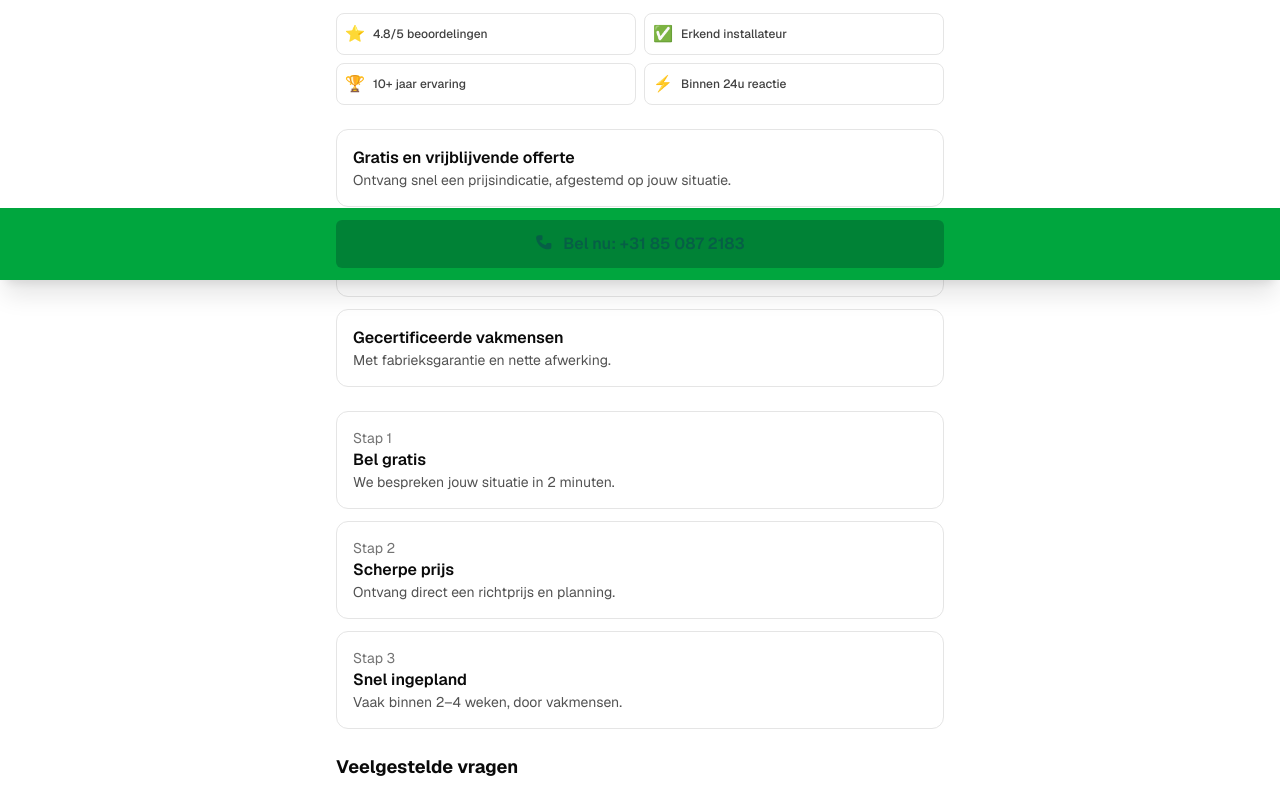
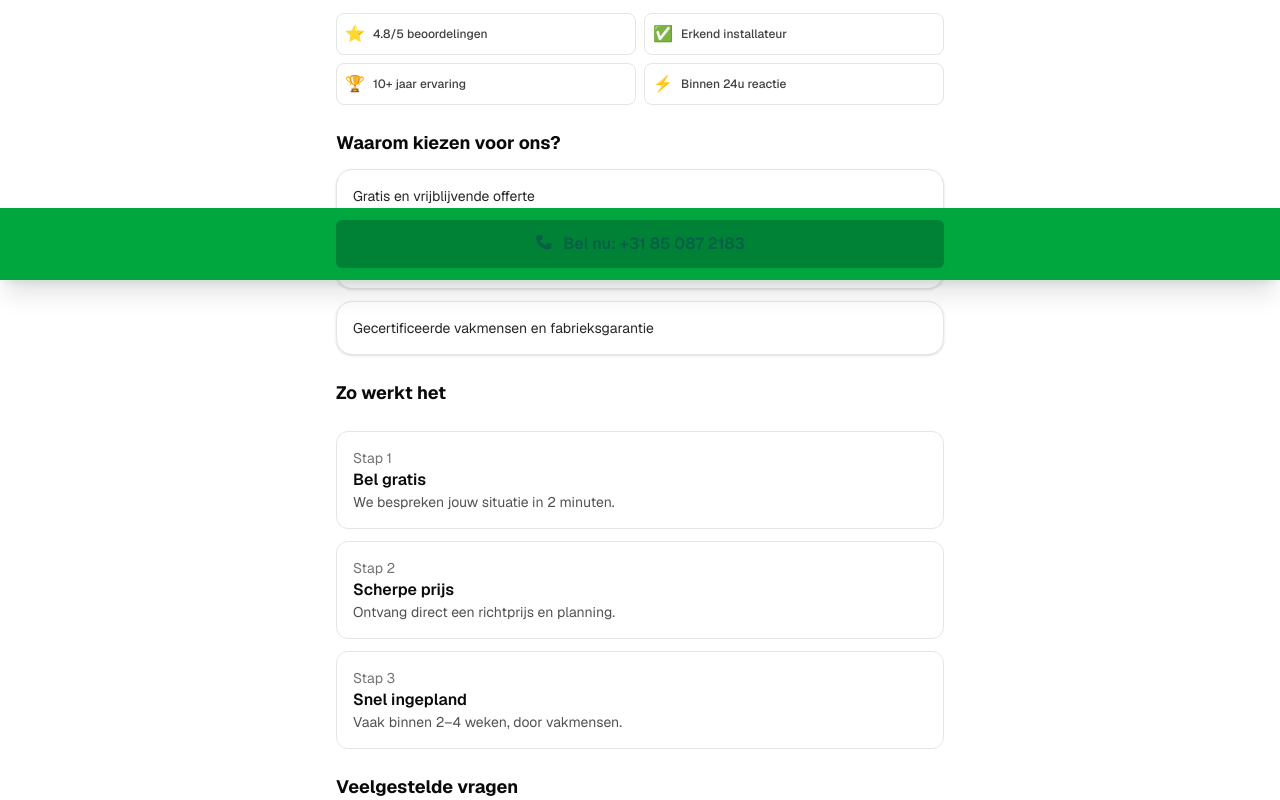
Before and after one commit to OkanLimitless/verduurzamen, a Next.js app: page / in a window 1280 px wide. Shown: the part 520-1320 px from the top of the page. Built offline with nearby package versions, Linux system fonts and the light colour scheme; no server answers.

Commit message:
Design system: add UI primitives (Card/Section/Badge/Button); modernize home and landing pages

```diff
--- a/app/(landing)/[region]/[slug]/page.tsx
+++ b/app/(landing)/[region]/[slug]/page.tsx
@@ -4,6 +4,8 @@ import OfferBanner from "@/components/OfferBanner";
 import TrustBar from "@/components/TrustBar";
 import Steps from "@/components/Steps";
 import FAQ from "@/components/FAQ";
+import Section from "@/components/ui/Section";
+import Card from "@/components/ui/Card";
 import type { Metadata } from "next";
 
 interface PageProps {
@@ -62,20 +64,27 @@ export default async function LandingPage({ params }: PageProps) {
 
       <TrustBar />
 
-      <section className="mt-6 grid gap-3">
+      <Section title="Waarom kiezen voor ons?">
+        <div className="grid gap-3">
           {(page.bullets || [
             "Gratis en vrijblijvende offerte",
-          "Snelle planning, vaak binnen 2–4 weken",
+            "Scherpe prijs en snelle planning (2–4 weken)",
             "Gecertificeerde vakmensen en fabrieksgarantie",
           ]).map((b) => (
-          <div key={b} className="rounded-xl border border-neutral-200 p-4">
+            <Card key={b} className="p-4">
               <p className="text-sm text-neutral-800">{b}</p>
+            </Card>
+          ))}
         </div>
-        ))}
-      </section>
+      </Section>
 
+      <Section title="Zo werkt het">
         <Steps />
+      </Section>
+
+      <Section title="Veelgestelde vragen">
         <FAQ />
+      </Section>
 
       <div className="h-24" />
       <StickyCallCTA phoneTel={PHONE_TEL} phoneDisplay={PHONE_NUMBER} region={region} slug={slug} />
--- a/app/page.tsx
+++ b/app/page.tsx
@@ -5,6 +5,8 @@ import OfferBanner from "@/components/OfferBanner";
 import TrustBar from "@/components/TrustBar";
 import Steps from "@/components/Steps";
 import FAQ from "@/components/FAQ";
+import Section from "@/components/ui/Section";
+import Card from "@/components/ui/Card";
 
 export default function Home() {
   return (
@@ -36,34 +38,35 @@ export default function Home() {
 
       <TrustBar />
 
-      <section className="mt-6 grid gap-3">
-        <div className="rounded-xl border border-neutral-200 p-4 bg-white">
-          <p className="font-semibold">Gratis en vrijblijvende offerte</p>
-          <p className="text-sm text-neutral-600">Ontvang snel een prijsindicatie, afgestemd op jouw situatie.</p>
+      <Section title="Waarom kiezen voor ons?">
+        <div className="grid gap-3">
+          {[
+            "Gratis en vrijblijvende offerte",
+            "Scherpe prijs en snelle planning (2–4 weken)",
+            "Gecertificeerde vakmensen en fabrieksgarantie",
+          ].map((b) => (
+            <Card key={b} className="p-4">
+              <p className="text-sm text-neutral-800">{b}</p>
+            </Card>
+          ))}
         </div>
-        <div className="rounded-xl border border-neutral-200 p-4 bg-white">
-          <p className="font-semibold">Snelle start</p>
-          <p className="text-sm text-neutral-600">Vaak binnen 2–4 weken ingepland.</p>
-        </div>
-        <div className="rounded-xl border border-neutral-200 p-4 bg-white">
-          <p className="font-semibold">Gecertificeerde vakmensen</p>
-          <p className="text-sm text-neutral-600">Met fabrieksgarantie en nette afwerking.</p>
-        </div>
-      </section>
+      </Section>
 
-      <Steps />
-      <FAQ />
+      <Section title="Zo werkt het">
+        <Steps />
+      </Section>
 
-      <section className="mt-8 mb-24">
-        <h3 className="text-lg font-bold mb-3">Populaire categorieën</h3>
+      <Section title="Veelgestelde vragen">
+        <FAQ />
+      </Section>
+
+      <Section title="Populaire categorieën">
         <ul className="grid grid-cols-2 gap-3">
           {["Airco","Dakisolatie","Zonnepanelen","Kozijnen","Traprenovatie","Vochtbestrijding"].map((label) => (
-            <li key={label} className="rounded-xl border border-neutral-200 p-4 text-center text-sm font-medium bg-white">
-              {label}
-            </li>
+            <Card key={label} className="p-4 text-center text-sm font-medium">{label}</Card>
           ))}
         </ul>
-      </section>
+      </Section>
 
       <StickyCallCTA phoneTel={PHONE_TEL} phoneDisplay={PHONE_NUMBER} />
     </div>
--- /dev/null
+++ b/components/ui/Badge.tsx
@@ -0,0 +1,8 @@
+export default function Badge({ children, tone = "neutral" }: { children: React.ReactNode; tone?: "neutral" | "success" | "warning" }) {
+  const styles = {
+    neutral: "bg-neutral-100 text-neutral-700",
+    success: "bg-green-100 text-green-800",
+    warning: "bg-amber-100 text-amber-800",
+  };
+  return <span className={`inline-flex items-center px-2 py-1 text-xs font-medium rounded-full ${styles[tone]}`}>{children}</span>;
+}
--- /dev/null
+++ b/components/ui/Button.tsx
@@ -0,0 +1,23 @@
+import Link from "next/link";
+
+interface ButtonProps {
+  href?: string;
+  onClick?: () => void;
+  children: React.ReactNode;
+}
+
+export default function Button({ href, onClick, children }: ButtonProps) {
+  const cls = "inline-flex items-center justify-center rounded-lg bg-green-600 text-white font-semibold px-4 py-2 active:scale-[0.99]";
+  if (href) {
+    return (
+      <Link href={href} onClick={onClick} className={cls}>
+        {children}
+      </Link>
+    );
+  }
+  return (
+    <button onClick={onClick} className={cls}>
+      {children}
+    </button>
+  );
+}
--- /dev/null
+++ b/components/ui/Card.tsx
@@ -0,0 +1,9 @@
+import { ReactNode } from "react";
+
+export default function Card({ children, className = "" }: { children: ReactNode; className?: string }) {
+  return (
+    <div className={`rounded-2xl border border-neutral-200 bg-white shadow-sm ${className}`}>
+      {children}
+    </div>
+  );
+}
--- /dev/null
+++ b/components/ui/Section.tsx
@@ -0,0 +1,15 @@
+import { ReactNode } from "react";
+
+export default function Section({ title, subtitle, children, className = "" }: { title?: string; subtitle?: string; children: ReactNode; className?: string }) {
+  return (
+    <section className={`mt-6 ${className}`}>
+      {title && (
+        <header className="mb-3">
+          <h3 className="text-lg font-bold">{title}</h3>
+          {subtitle && <p className="text-sm text-neutral-600">{subtitle}</p>}
+        </header>
+      )}
+      {children}
+    </section>
+  );
+}
```
Lines whose indentation alone changed are shown as unchanged.
